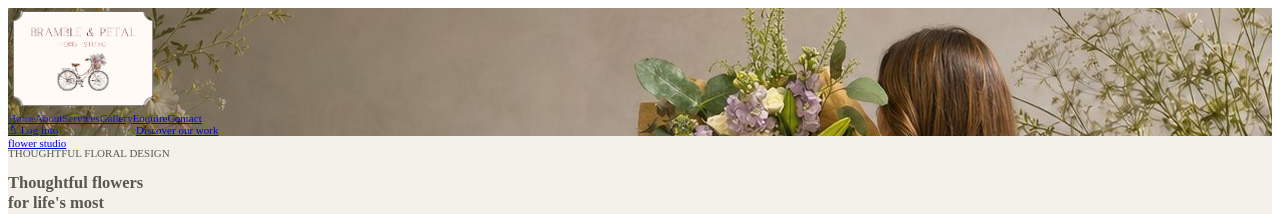
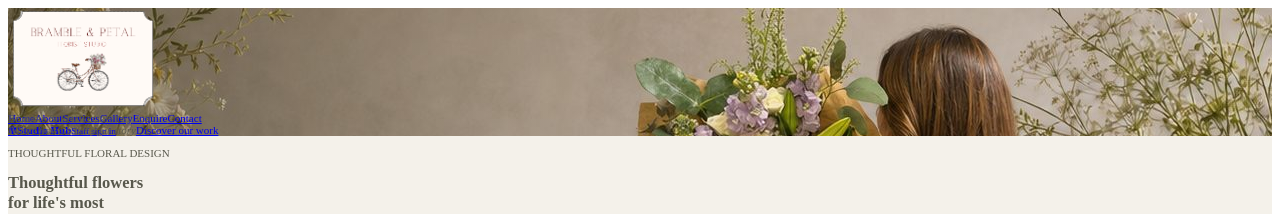
Before and after one commit to PlaygroundSaaS/B-P, a Next.js app: page / in a window 1280 px wide. Shown: the top 214 px of the page. Built offline with nearby package versions, Linux system fonts and the light colour scheme.

Commit message:
Improve Studio planning and settings

```diff
--- a/app/page.tsx
+++ b/app/page.tsx
@@ -13,7 +13,7 @@ export default function Home() {
             <a href="#top">Home</a><a href="#about">About</a><a href="#services">Services</a>
             <a href="#gallery">Gallery</a><a href="#enquire">Enquire</a><a href="#contact">Contact</a>
           </div>
-          <Link className="landing-account" href="/studio"><span>♙</span> Log into<br />flower studio</Link>
+          <Link className="landing-account" href="/studio"><span aria-hidden="true">✾</span><b>Studio Hub</b><small>Staff sign in</small></Link>
         </nav>
         <div className="landing-hero-copy">
           <div className="landing-wordmark" aria-label="Bramble and Petal Florist Studio">
```
